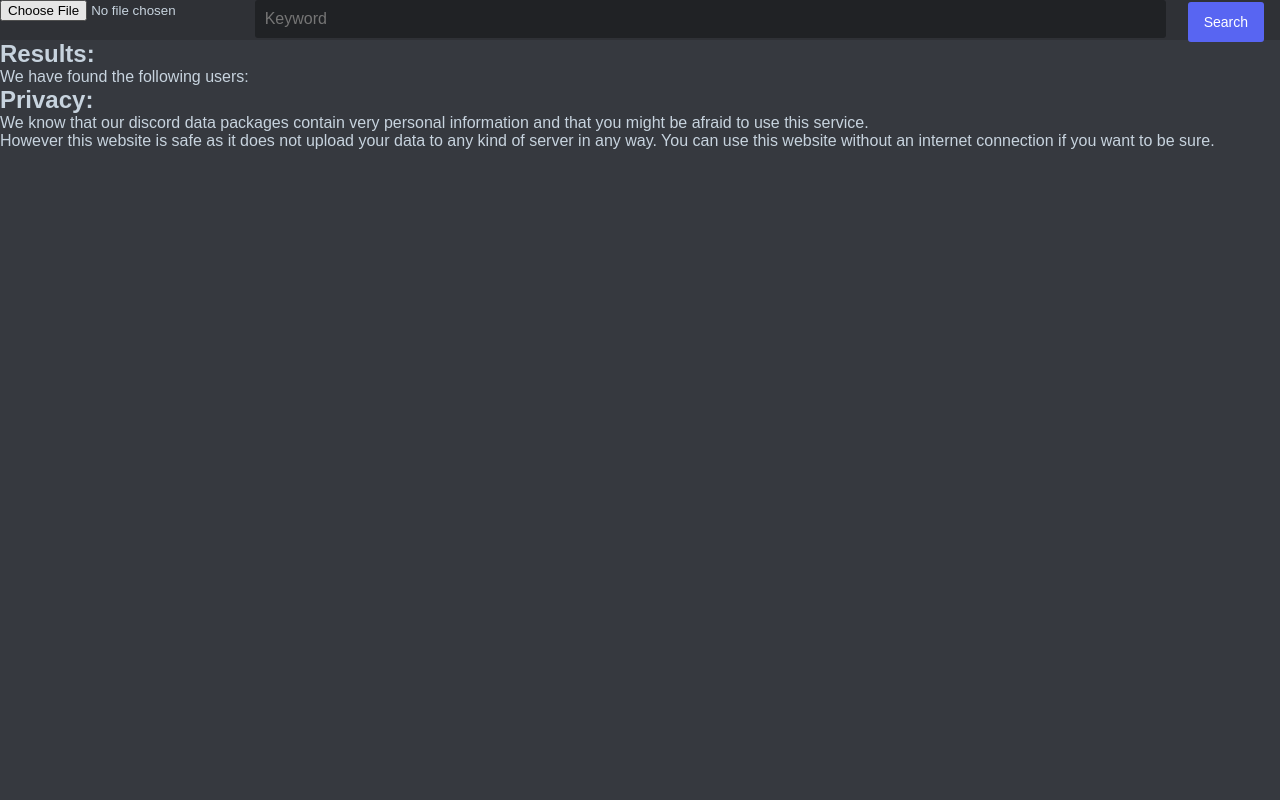
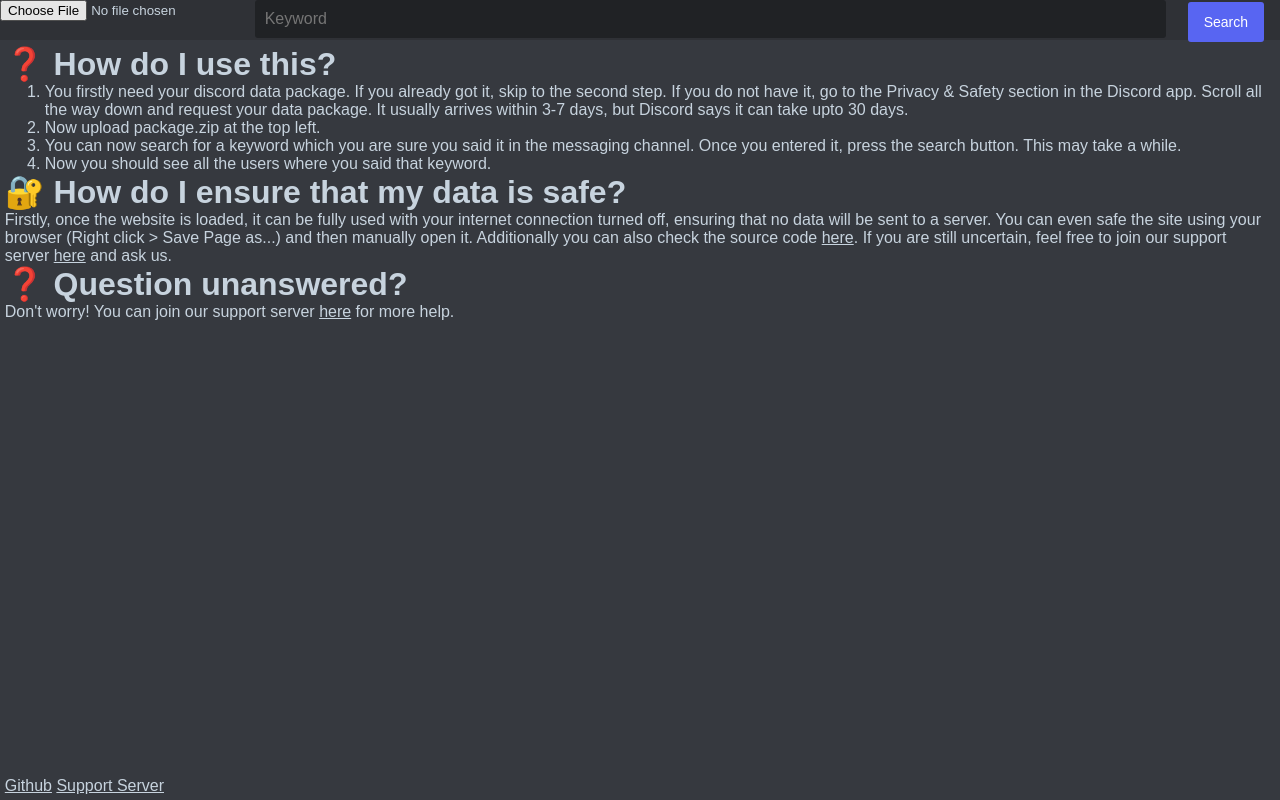
Before and after one commit to c-128/DMFinder, a website built with Vite: page index.html in a window 1280 px wide. Built offline with nearby package versions, Linux system fonts and the light colour scheme.

Commit message:
better FAQ

```diff
--- a/index.html
+++ b/index.html
@@ -28,22 +28,45 @@
   </header>
 
   <main>
-    <article>
-      <h1>Results:</h1>
-      <label>We have found the following users:</label>
-    </article>
+    <div id="instructions">
+      <h1>❓ How do I use this?</h1>
+      <ol>
+        <li>
+          You firstly need your discord data package. If you already got it, skip to the second step.
+          If you do not have it, go to the Privacy & Safety section in the Discord app.
+          Scroll all the way down and request your data package. It usually arrives within 3-7 days, but Discord says it can take upto 30 days.
+        </li>
+        <li>
+          Now upload package.zip at the top left.
+        </li>
+        <li>
+          You can now search for a keyword which you are sure you said it in the messaging channel.
+          Once you entered it, press the search button. This may take a while.
+        </li>
+        <li>
+          Now you should see all the users where you said that keyword.
+        </li>
+      </ol>
 
-    <article>
-      <h1>Privacy:</h1>
+      <h1>🔐 How do I ensure that my data is safe?</h1>
       <p>
-        We know that our discord data packages contain very personal information and that you might be afraid to use
-        this service. <br />
-        However this website is safe as it does not upload your data to any kind of server in any way.
-        You can use this website without an internet connection if you want to be sure.
+        Firstly, once the website is loaded, it can be fully used with your internet connection turned off, ensuring that no data will be sent to a server.
+        You can even safe the site using your browser (Right click > Save Page as...) and then manually open it.
+        Additionally you can also check the source code <a href="https://github.com/c-128/DMFinder">here</a>.
+        If you are still uncertain, feel free to join our support server <a href="https://discord.gg/9Q7tFzV6Fc">here</a> and ask us.
       </p>
-    </article>
+
+      <h1>❓ Question unanswered?</h1>
+      <p>
+        Don't worry! You can join our support server <a href="https://discord.gg/9Q7tFzV6Fc">here</a> for more help.
+      </p>
+    </div>
   </main>
 
+  <footer>
+    <a href="https://github.com/c-128/DMFinder">Github</a>
+    <a href="https://discord.gg/9Q7tFzV6Fc">Support Server</a>
+  </footer>
 
   <script type="module" src="/src/main.ts"></script>
 </body>
--- a/src/style.scss
+++ b/src/style.scss
@@ -97,5 +97,11 @@
 }
 
 main {
+  margin: .3em;
+}
 
+footer {
+  position: absolute;
+  bottom: .3em;
+  left: .3em;
 }
```
